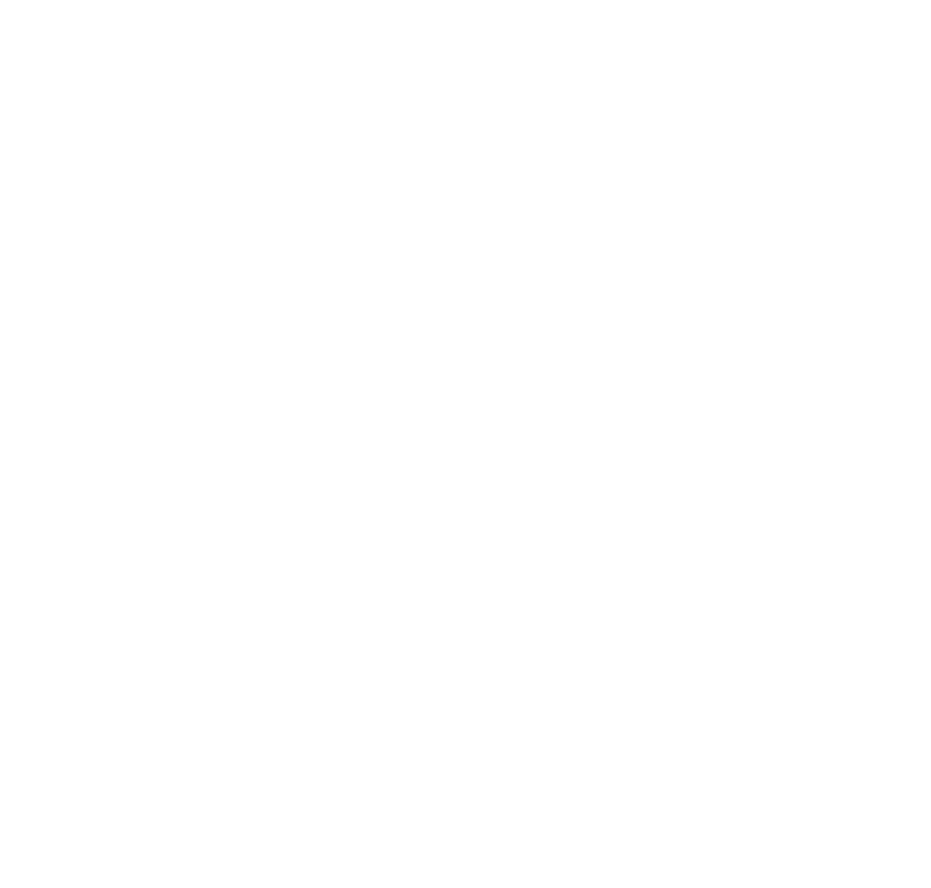
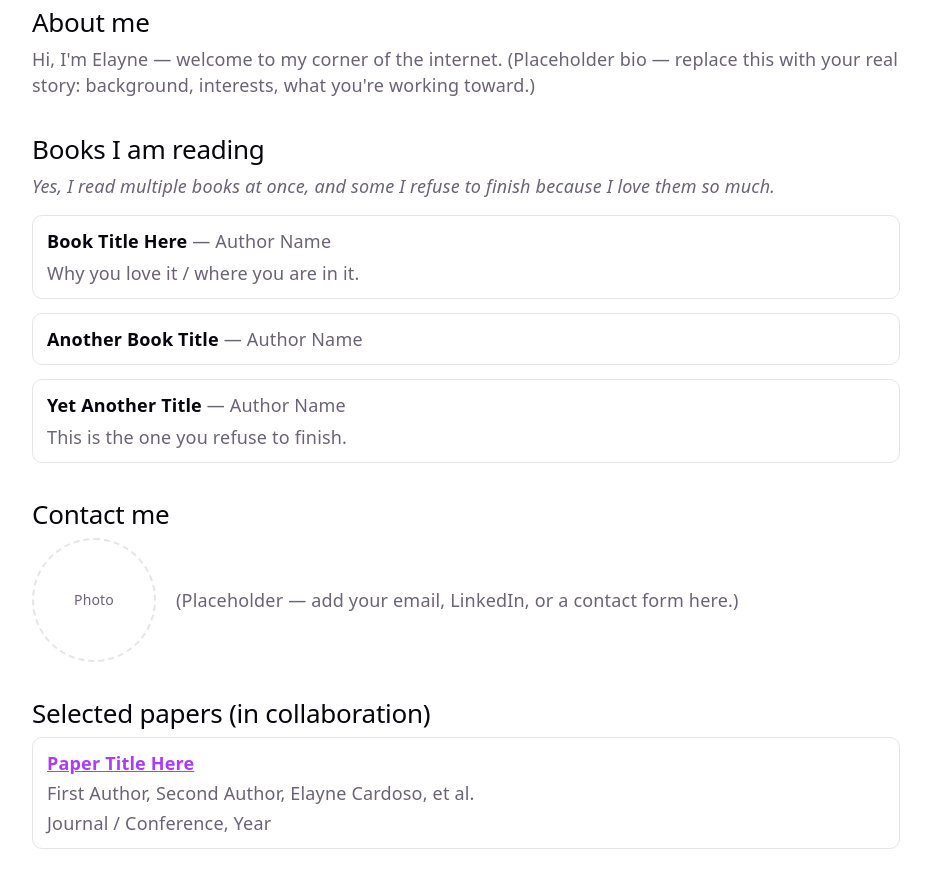
Before and after one commit to elaynecardosojhu-ai/elaynecardosojhu-ai.github.io, a React (Vite) app: page /#/ in a window 1280 px wide. Shown: the part 720-1608 px from the top of the page, without its empty margins (174-1105 px from the left). Before the commit the page ends 800 px from the top, so only its background shows below. Built offline with nearby package versions, Linux system fonts and the light colour scheme.

Commit message:
Add homepage content sections and loop-completion tagline

```diff
--- /dev/null
+++ b/src/data/books.ts
@@ -0,0 +1,15 @@
+// Books currently being read, shown in the "Books I am reading" section on
+// the home page. Edit this list whenever the reading pile changes, then
+// commit + redeploy -- see the note in src/sections/HomeSections.tsx for why
+// this is a plain data file instead of an editable form.
+export interface BookEntry {
+  title: string
+  author: string
+  note?: string
+}
+
+export const CURRENT_BOOKS: BookEntry[] = [
+  { title: 'Book Title Here', author: 'Author Name', note: 'Why you love it / where you are in it.' },
+  { title: 'Another Book Title', author: 'Author Name' },
+  { title: 'Yet Another Title', author: 'Author Name', note: 'This is the one you refuse to finish.' },
+]
--- /dev/null
+++ b/src/data/papers.ts
@@ -0,0 +1,17 @@
+// Selected papers written in collaboration (not first-author), shown on the
+// home page. Edit this list as new papers come out.
+export interface PaperEntry {
+  title: string
+  authors: string
+  venue?: string
+  url?: string
+}
+
+export const SELECTED_PAPERS: PaperEntry[] = [
+  {
+    title: 'Paper Title Here',
+    authors: 'First Author, Second Author, Elayne Cardoso, et al.',
+    venue: 'Journal / Conference, Year',
+    url: 'https://example.com/paper',
+  },
+]
--- a/src/game/TownMap.css
+++ b/src/game/TownMap.css
@@ -25,6 +25,20 @@
   color: var(--text-h);
   font-size: clamp(20px, 3.4vw, 30px);
   font-weight: 600;
+}
+
+.town-tagline {
+  width: 100%;
+  max-width: 900px;
+  text-align: center;
+  margin: 0 auto;
+  padding: 0 16px;
+  color: var(--text);
+  font-size: 13px;
+}
+
+.town-tagline--end {
+  padding-top: 20px;
 }
 
 .town-black-band {
--- a/src/game/TownMap.tsx
+++ b/src/game/TownMap.tsx
@@ -16,6 +16,7 @@ import hatSprite from '../assets/characters/grad-hat.png'
 import diplomaSprite from '../assets/characters/grad-diploma.png'
 import passportSprite from '../assets/characters/passport.png'
 import townBackground from '../assets/town-profile.jpg'
+import HomeSections from '../sections/HomeSections'
 import { BUILDINGS, MAP_HEIGHT, MAP_WIDTH, type Building } from './buildings'
 import {
   doorPoint,
@@ -294,6 +295,11 @@ function clamp(value: number, min: number, max: number) {
   return Math.min(max, Math.max(min, value))
 }
 
+// The five endgame-loop upkeep stops (research/curiosity/love/health x2) --
+// once the player has visited every one of these at least once, a small
+// note appears below the game pointing them at the rest of the page.
+const LOOP_KEYS = ['research', 'airportLoop', 'love', 'gym', 'supermarket'] as const
+
 // Builds a simple road-following route from any point on the grid to a
 // building's door: over to the vertical connector, up/down to the door's
 // own road row, across to the building, then down its spur to the door.
@@ -356,6 +362,7 @@ export default function TownMap() {
   const [researchAvailable, setResearchAvailable] = useState(false)
   const [airportLoopAvailable, setAirportLoopAvailable] = useState(false)
   const [loveAvailable, setLoveAvailable] = useState(false)
+  const [loopAllVisited, setLoopAllVisited] = useState(false)
   const [explorationStat, setExplorationStat] = useState(
     TOTAL_STOPS > 0 ? Math.round((visited.size / TOTAL_STOPS) * 100) : 0,
   )
@@ -415,6 +422,7 @@ export default function TownMap() {
   const researchAvailableRef = useRef(false)
   const airportLoopAvailableRef = useRef(false)
   const loveAvailableRef = useRef(false)
+  const loopVisitedRef = useRef<Set<(typeof LOOP_KEYS)[number]>>(new Set())
   const carImageReadyRef = useRef(false)
   const himPhaseRef = useRef<'before-church' | 'after-church' | 'reunited' | 'done'>('before-church')
   const companionsRef = useRef<CompanionState[]>(companions)
@@ -431,6 +439,13 @@ export default function TownMap() {
     setCelebration({ x: at.x, y: at.y, particles: buildCelebrationParticles(emojis) })
     if (celebrationTimeoutRef.current !== null) window.clearTimeout(celebrationTimeoutRef.current)
     celebrationTimeoutRef.current = window.setTimeout(() => setCelebration(null), CELEBRATION_DURATION_MS)
+  }
+
+  function markLoopVisited(key: (typeof LOOP_KEYS)[number]) {
+    loopVisitedRef.current.add(key)
+    if (LOOP_KEYS.every((k) => loopVisitedRef.current.has(k))) {
+      setLoopAllVisited(true)
+    }
   }
 
   function spikeStat(ref: { current: StatSpike | null }, from = 100, duration = STAT_DECAY_DURATION_MS) {
@@ -998,6 +1013,7 @@ export default function TownMap() {
           setResearchAvailable(false)
           triggerCelebration(RESEARCH_EMOJIS, UNICAMP_DOOR)
           spikeStat(educationSpikeRef)
+          markLoopVisited('research')
         }
       }
 
@@ -1011,6 +1027,7 @@ export default function TownMap() {
           setAirportLoopAvailable(false)
           triggerCelebration(AIRPORT_LOOP_EMOJIS, AIRPORT_DOOR)
           spikeStat(explorationSpikeRef)
+          markLoopVisited('airportLoop')
         }
       }
 
@@ -1024,6 +1041,7 @@ export default function TownMap() {
           setLoveAvailable(false)
           triggerCelebration(LOVE_EMOJIS, HOUSE_DOOR)
           spikeStat(happinessSpikeRef)
+          markLoopVisited('love')
         }
       }
 
@@ -1041,6 +1059,7 @@ export default function TownMap() {
           setHealthIcon(null)
           healthTurnRef.current = 'supermarket'
           triggerCelebration(GYM_EMOJIS, GYM_DOOR)
+          markLoopVisited('gym')
         }
       }
 
@@ -1059,6 +1078,7 @@ export default function TownMap() {
           setHealthIcon(null)
           healthTurnRef.current = 'gym'
           triggerCelebration(SUPERMARKET_EMOJIS, SUPERMARKET_DOOR)
+          markLoopVisited('supermarket')
         }
       }
 
@@ -1249,6 +1269,7 @@ export default function TownMap() {
 
   return (
     <div className="town">
+      <p className="town-tagline">Feel free to play.</p>
       <header className="town-header">
         {GREETINGS.map((g) => (
           <span key={g.text} className="town-header__greeting" style={{ fontFamily: g.font }}>
@@ -1534,6 +1555,14 @@ export default function TownMap() {
           </div>
         </div>
       )}
+
+      {loopAllVisited && (
+        <p className="town-tagline town-tagline--end">
+          You reached the end of this adventure. Take a look at my news below.
+        </p>
+      )}
+
+      <HomeSections />
     </div>
   )
 }
--- /dev/null
+++ b/src/sections/HomeSections.css
@@ -0,0 +1,84 @@
+.home-sections {
+  width: 100%;
+  max-width: 900px;
+  display: flex;
+  flex-direction: column;
+  gap: 36px;
+  padding: 24px 16px 56px;
+  box-sizing: border-box;
+}
+
+.home-section__title {
+  margin: 0 0 8px;
+  color: var(--text-h);
+  font-size: clamp(20px, 3vw, 26px);
+}
+
+.home-section__subtitle {
+  margin: 0 0 16px;
+  color: var(--text);
+  font-style: italic;
+}
+
+.home-books,
+.home-papers {
+  list-style: none;
+  margin: 0;
+  padding: 0;
+  display: flex;
+  flex-direction: column;
+  gap: 14px;
+}
+
+.home-books__item,
+.home-papers__item {
+  padding: 12px 14px;
+  border: 1px solid var(--border);
+  border-radius: 10px;
+}
+
+.home-books__title {
+  font-weight: 600;
+  color: var(--text-h);
+}
+
+.home-books__note {
+  margin: 6px 0 0;
+  color: var(--text);
+}
+
+.home-papers__title {
+  margin: 0;
+  font-weight: 600;
+  color: var(--text-h);
+}
+
+.home-papers__title a {
+  color: var(--accent);
+}
+
+.home-papers__authors,
+.home-papers__venue {
+  margin: 4px 0 0;
+  color: var(--text);
+}
+
+.home-contact {
+  display: flex;
+  align-items: center;
+  gap: 20px;
+  flex-wrap: wrap;
+}
+
+.home-contact__photo {
+  flex: none;
+  width: 120px;
+  height: 120px;
+  border-radius: 50%;
+  border: 2px dashed var(--border);
+  display: flex;
+  align-items: center;
+  justify-content: center;
+  color: var(--text);
+  font-size: 14px;
+}
--- /dev/null
+++ b/src/sections/HomeSections.tsx
@@ -0,0 +1,68 @@
+import { CURRENT_BOOKS } from '../data/books'
+import { SELECTED_PAPERS } from '../data/papers'
+import './HomeSections.css'
+
+// Homepage sections shown below the game, in the white part of the page.
+// Content here is placeholder -- edit the JSX below for About/Contact copy,
+// and src/data/books.ts / src/data/papers.ts for the reading list and papers.
+export default function HomeSections() {
+  return (
+    <div className="home-sections">
+      <section className="home-section" id="about">
+        <h2 className="home-section__title">About me</h2>
+        <p>
+          Hi, I'm Elayne — welcome to my corner of the internet. (Placeholder bio — replace this
+          with your real story: background, interests, what you're working toward.)
+        </p>
+      </section>
+
+      <section className="home-section" id="books">
+        <h2 className="home-section__title">Books I am reading</h2>
+        <p className="home-section__subtitle">
+          Yes, I read multiple books at once, and some I refuse to finish because I love them so
+          much.
+        </p>
+        <ul className="home-books">
+          {CURRENT_BOOKS.map((book) => (
+            <li key={book.title} className="home-books__item">
+              <span className="home-books__title">{book.title}</span>
+              <span className="home-books__author"> — {book.author}</span>
+              {book.note && <p className="home-books__note">{book.note}</p>}
+            </li>
+          ))}
+        </ul>
+      </section>
+
+      <section className="home-section" id="contact">
+        <h2 className="home-section__title">Contact me</h2>
+        <div className="home-contact">
+          <div className="home-contact__photo" aria-hidden="true">
+            Photo
+          </div>
+          <p>(Placeholder — add your email, LinkedIn, or a contact form here.)</p>
+        </div>
+      </section>
+
+      <section className="home-section" id="papers">
+        <h2 className="home-section__title">Selected papers (in collaboration)</h2>
+        <ul className="home-papers">
+          {SELECTED_PAPERS.map((paper) => (
+            <li key={paper.title} className="home-papers__item">
+              <p className="home-papers__title">
+                {paper.url ? (
+                  <a href={paper.url} target="_blank" rel="noreferrer">
+                    {paper.title}
+                  </a>
+                ) : (
+                  paper.title
+                )}
+              </p>
+              <p className="home-papers__authors">{paper.authors}</p>
+              {paper.venue && <p className="home-papers__venue">{paper.venue}</p>}
+            </li>
+          ))}
+        </ul>
+      </section>
+    </div>
+  )
+}
```
